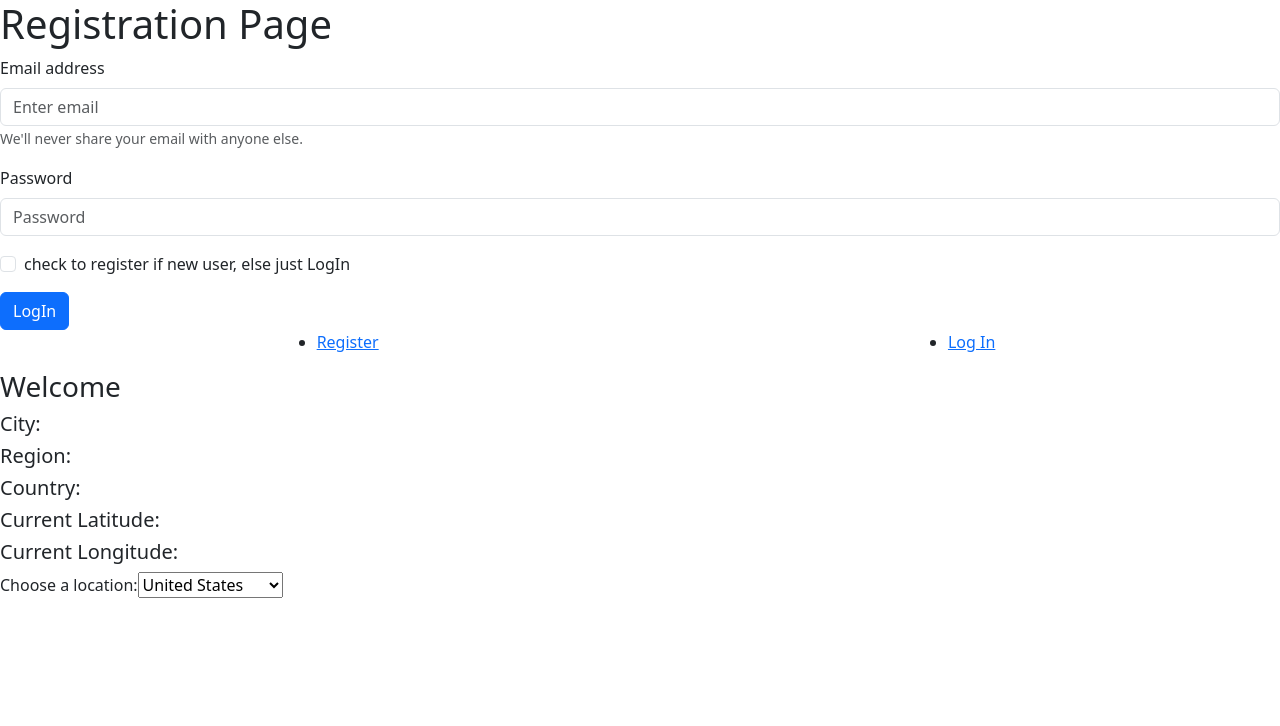
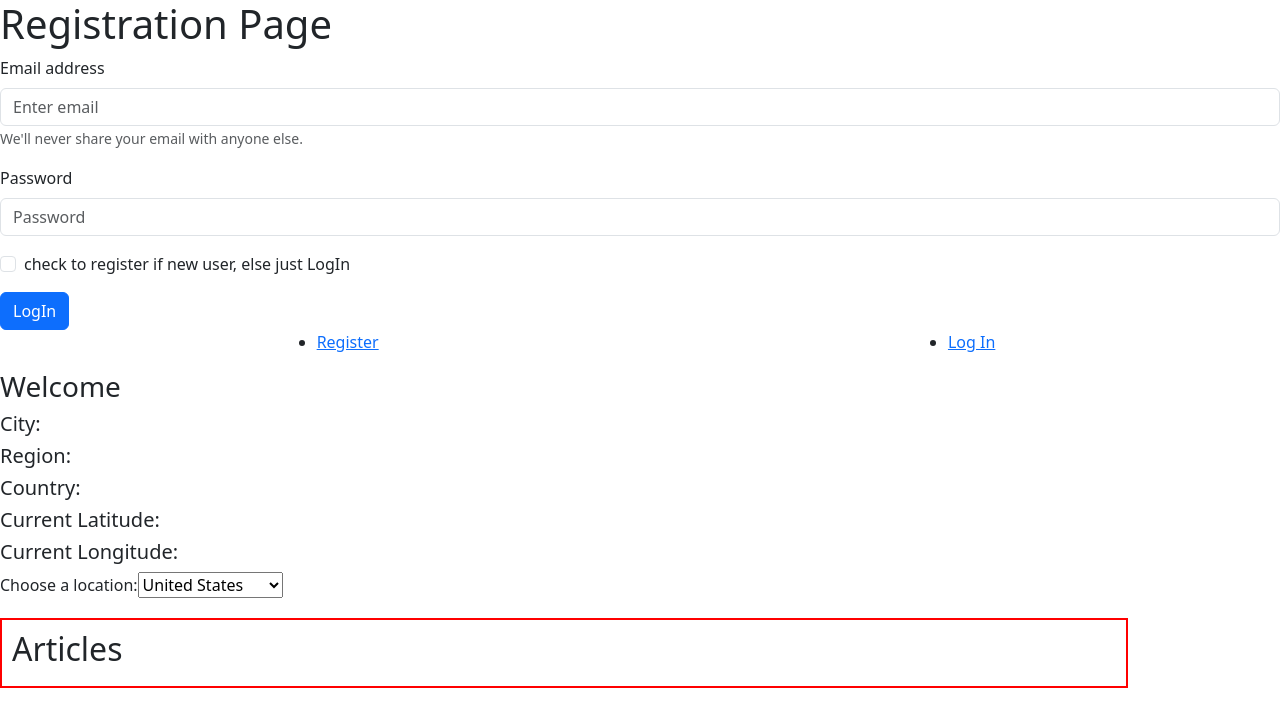
Before and after one commit to zagui440s/Personal-Project, a React (Vite) app in the folder news_App/front_end/: page /register/ in a window 1280 px wide. Shown: the top 726 px of the page. Built offline with nearby package versions, Linux system fonts and the light colour scheme.

Commit message:
api-looked-over

```diff
--- a/news_App/front_end/src/App.css
+++ b/news_App/front_end/src/App.css
@@ -2,3 +2,9 @@
     margin-left: 0;
     padding-left: 0;
   }
+
+  .articles-placeholder {
+    border: 2px solid red;
+    padding: 10px;
+    margin-top: 20px;
+  }
--- a/news_App/front_end/src/App.jsx
+++ b/news_App/front_end/src/App.jsx
@@ -34,6 +34,9 @@ function App() {
         {/* <h5>ID: {user?.id}</h5>
         <h5>Last Login: {user?.last_login ? user.last_login : "Never"}</h5> */}
         <LocationSelector selectedLocation={selectedLocation} setSelectedLocation={setSelectedLocation} />
+        <div className="articles-placeholder">
+          <h2>Articles</h2>
+        </div>
       </div>
     </>
   );
```
Also changed, not shown: news_App/front_end/src/components/LocationInfo.jsx (added), 1 other file (tests, documents, lock files or other folders).
